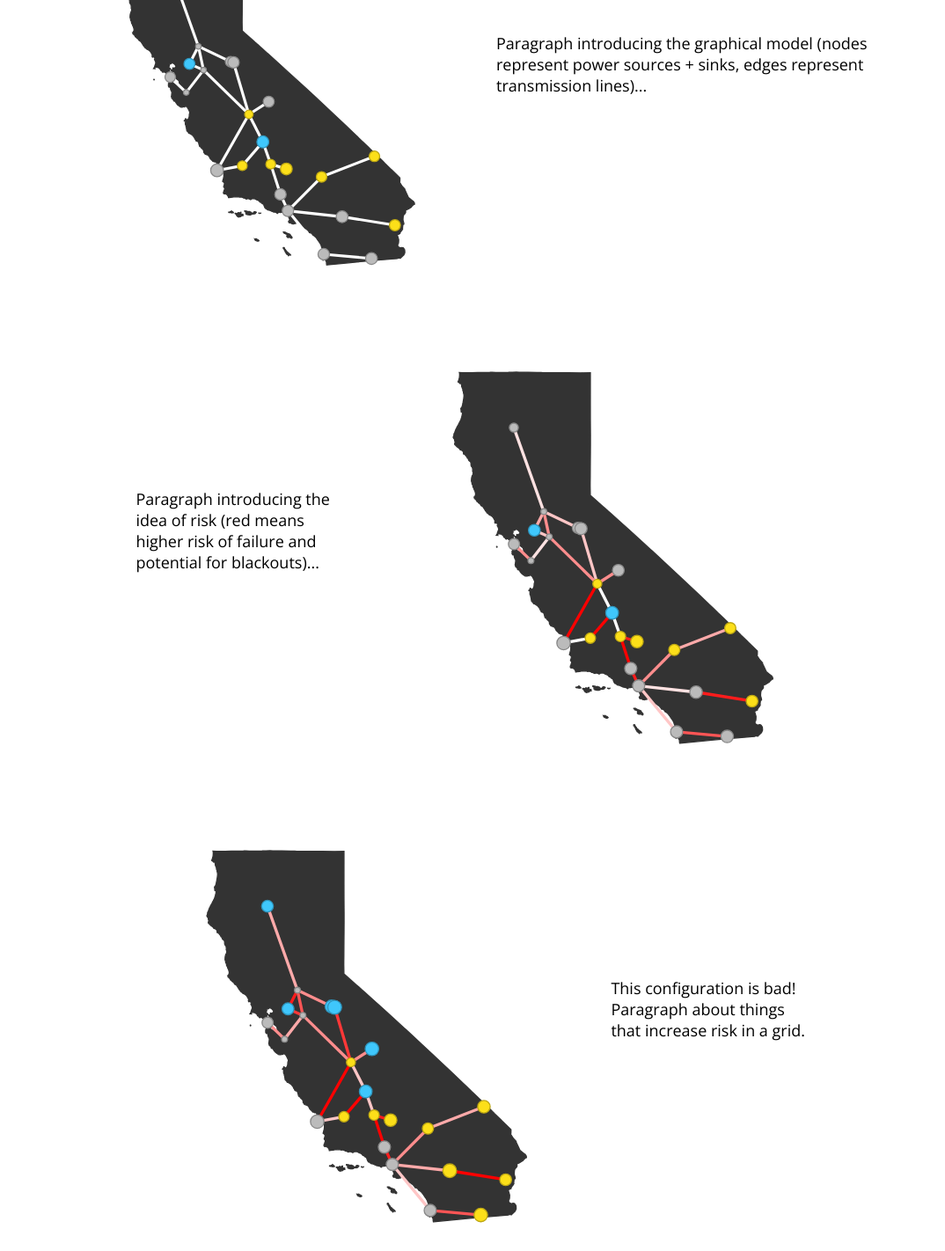
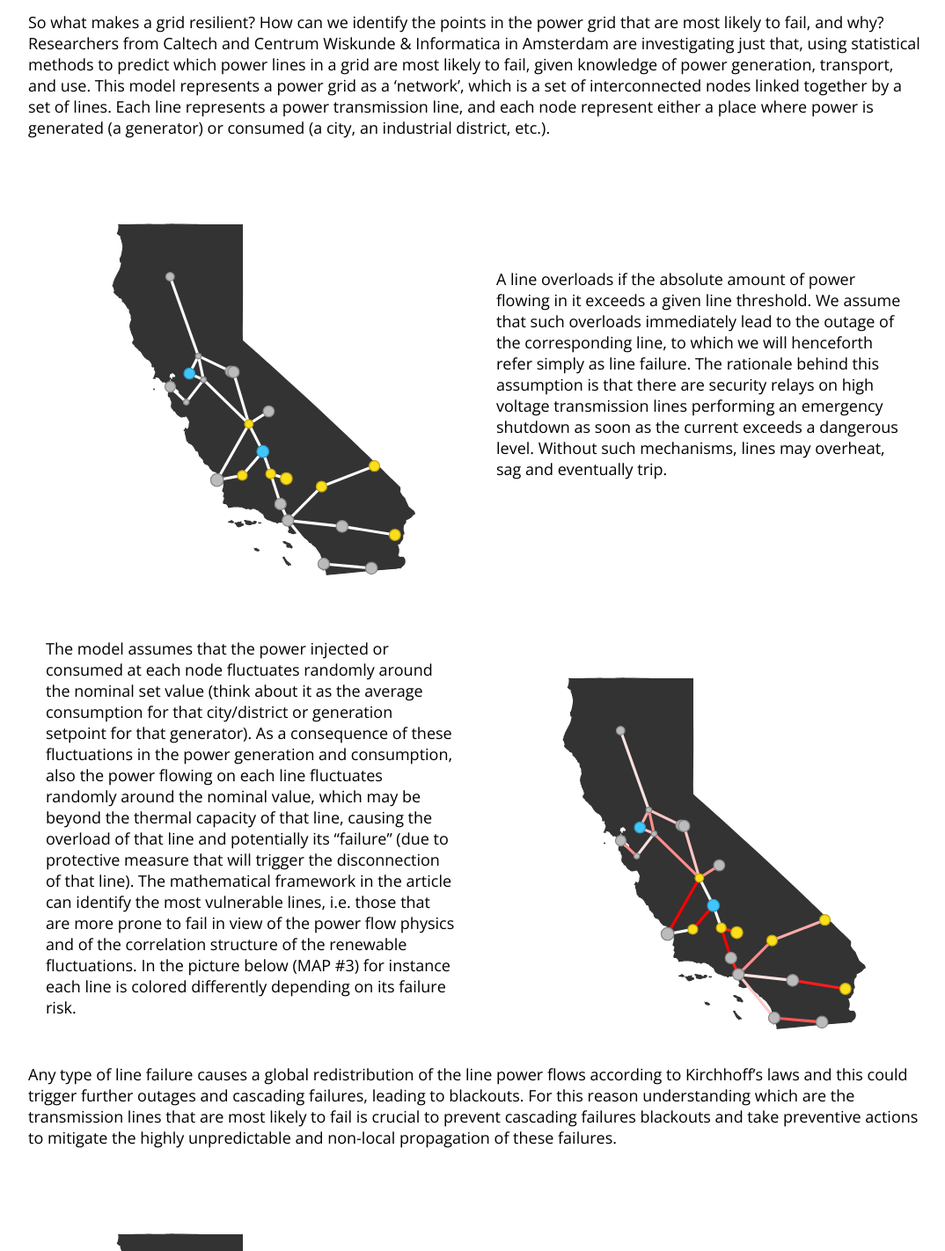
Before and after one commit to ssquires/seedinsights-ca-grid-article, a website: page public/index.html in a window 1280 px wide. Shown: the part 4513-5935 px from the top of the page at 88% size, without its empty margins (101-1175 px from the left). Drawn offline with nearby package versions, Linux system fonts and the light colour scheme; files whose address does not match are found by name; a web font is replaced by a local one.

Commit message:
Ale's text edits for the research section

```diff
--- a/public/index.html
+++ b/public/index.html
@@ -59,7 +59,10 @@
   <h2>Renewables and Risk</h2>
   <p>The modern grid is designed to handle expected levels of electrical current, and it functions best when electricity is generated and transmitted at a steady rate. For a grid that relies heavily on fossil fuels, this is no problem, but as dependency on solar and wind increases, energy production becomes more variable. This can present serious problems in the form of power surges.</p>
   <p>When there is a surge in power beyond expected levels, the grid can be overloaded and damaged, which can lead to widespread failures known as blackouts. Just like traffic gridlock at one intersection can cause gridlock at surrounding intersections, the failure of a single power line can be enough to cause cascading failures, and a large area can lose power. This is what almost happened to to China’s grid in 2007 ( https://www.wri.org/publication/high-wire-act ). During a particularly windy period, China had to deliberately idle one third of all of their wind turbines, because their grid was dangerously close to overloading and causing a blackout. They were only able to resolve this issue by drastically expanding power capacity, via both transmission lines and battery storage. Similarly, California has to throttle back its solar energy production to prevent grid overload. The state is forced to throw away free power because of grid limitations. (https://www.technologyreview.com/s/611188/california-is-throttling-back-record-levels-of-solarand-thats-bad-news-for-climate-goals/)</p>
+  <p>The intrinsically intermittent and highly variable nature of renewables is not the only obstacle in their large-scale adoption in power grids. The other major issue is that geographically close wind farms (solar panels) have very similar power generation profiles as their output is influence by the same weather pattern. At the same time, there are also non-negligible temporal correlations (PHRASE IT BETTER the wind here will be the wind there in a few min, the sun here will be the sunlight a bit more west in few a min>) It becomes then crucial to account for these spatio-temporal correlations while making operational decision and infrastructure investments and it is possible to capture mathematically using high-dimensional joint distributions for renewable energy sources.
+</p>
   <h2>Modeling The Power Grid: Design Matters</h2>
+  <p>So what makes a grid resilient? How can we identify the points in the power grid that are most likely to fail, and why? Researchers from Caltech and Centrum Wiskunde & Informatica in Amsterdam are investigating just that, using statistical methods to predict which power lines in a grid are most likely to fail, given knowledge of power generation, transport, and use. This model represents a power grid as a ‘network’, which is a set of interconnected nodes linked together by a set of lines. Each line represents a power transmission line, and each node represent either a place where power is generated (a generator) or consumed (a city, an industrial district, etc.). </p>
   <div class='container'>
     <div class='column'>
       <svg id='graph-map-1' x='0' y='0' width='100%' height='100%' viewBox='-10 -15 300 300'>
@@ -67,24 +70,24 @@
       </svg>
     </div>
     <div class='column'>
-      <p>Paragraph introducing the graphical model (nodes represent power
-        sources + sinks, edges represent transmission lines)...</p>
+      <p>A line overloads if the absolute amount of power flowing in it exceeds a given line threshold. We assume that such overloads immediately lead to the outage of the corresponding line, to which we will henceforth refer simply as line failure. The rationale behind this assumption is that there are security relays on high voltage transmission lines performing an emergency shutdown as soon as the current exceeds a dangerous level. Without such mechanisms, lines may overheat, sag and eventually trip.</p>
     </div>
   </div>
-  <div class='panel container'>
+  <div class='container'>
     <div class='column'>
-      <p>Paragraph introducing the idea of risk (red means higher risk of
-        failure and potential for blackouts)...</p>
+      <p>The model assumes that the power injected or consumed at each node fluctuates randomly around the nominal set value (think about it as the average consumption for that city/district or generation setpoint for that generator). As a consequence of these fluctuations in the power generation and consumption, also the power flowing on each line fluctuates randomly around the nominal value, which may be beyond the thermal capacity of that line, causing the overload of that line and potentially its “failure” (due to protective measure that will trigger the disconnection of that line). The mathematical framework in the article can identify the most vulnerable lines, i.e. those that are more prone to fail in view of the power flow physics and of the correlation structure of the renewable fluctuations. In the picture below (MAP #3) for instance each line is colored differently depending on its failure risk.</p>
     </div>
     <div class='column'>
-      <svg id='graph-map-2-risk' x='0' y='0' width='500' height='500' viewBox='-10 -15 300 300'>
+      <svg id='graph-map-2-risk' x='0' y='0' width='100%' height='100%' viewBox='-10 -15 300 300'>
 
       </svg>
     </div>
   </div>
-  <div class='panel container'>
+  <p>Any type of line failure causes a global redistribution of the line power flows according to Kirchhoff’s laws and this could trigger further outages and cascading failures, leading to blackouts. For this reason understanding which are the transmission lines that are most likely to fail is crucial to prevent cascading failures blackouts and take preventive actions to mitigate the highly unpredictable and non-local propagation of these failures.
+</p>
+  <div class='container'>
     <div class='column'>
-      <svg id='graph-map-3-bad-config' x='0' y='0' width='500' height='500' viewBox='-10 -15 300 300'>
+      <svg id='graph-map-3-bad-config' x='0' y='0' width='100%' height='100%' viewBox='-10 -15 300 300'>
 
       </svg>
     </div>
@@ -93,13 +96,13 @@
         risk in a grid.</p>
     </div>
   </div>
-  <div class='panel container'>
+  <div class='container'>
     <div class='column'>
       <p>This configuration is good! Paragraph about things that decrease
         risk in a grid.</p>
     </div>
     <div class='column'>
-      <svg id='graph-map-4-good-config' x='0' y='0' width='500' height='500' viewBox='-10 -15 300 300'>
+      <svg id='graph-map-4-good-config' x='0' y='0' width='100%' height='100%' viewBox='-10 -15 300 300'>
 
       </svg>
     </div>
```
